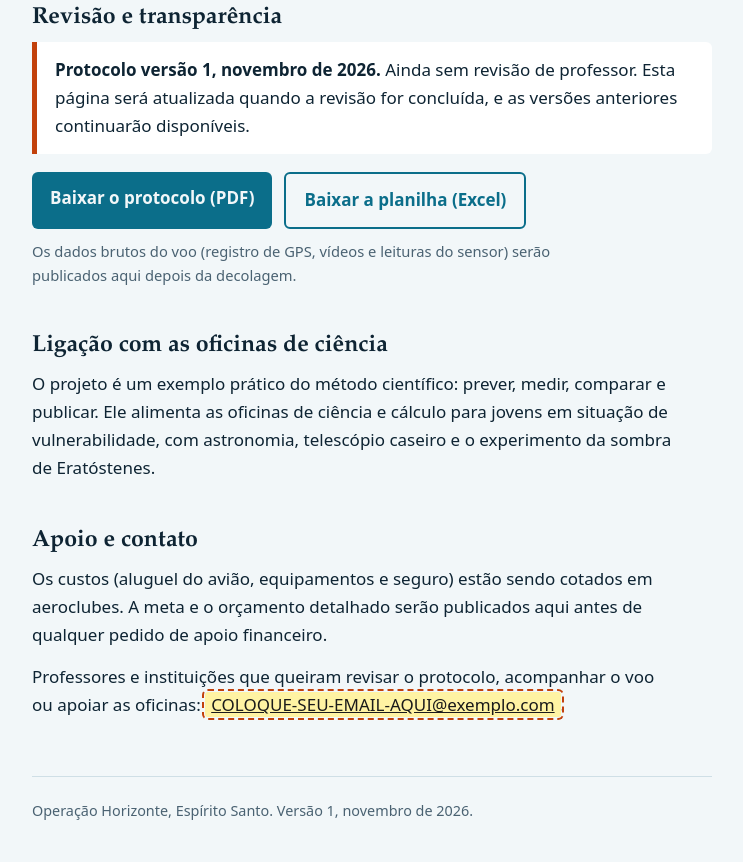
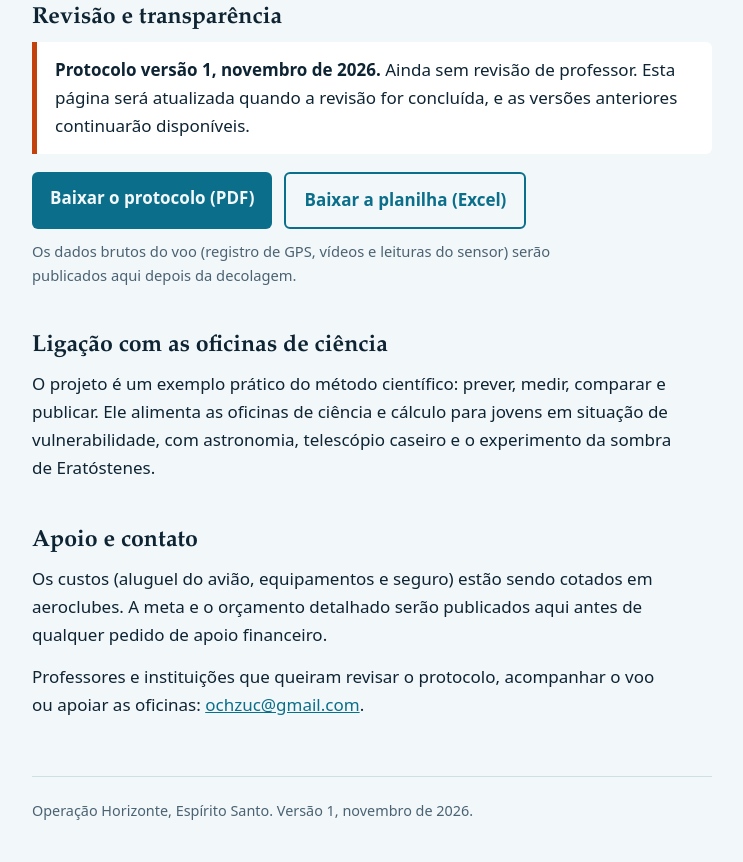
Before and after one commit to ratuif/Experimento, a plain HTML site: page index.html in a window 1280 px wide. Shown: the part 2151-3013 px from the top of the page, without its empty margins (268-1011 px from the left). Drawn offline with Linux system fonts and the light colour scheme.

Commit message:
Update and rename index (1).html to index.html

```diff
--- a/index (1).html
+++ b/index.html
@@ -174,7 +174,7 @@ footer{margin:56px 0 0;padding:22px 0 40px;border-top:1px solid var(--line);font
 /* ================================================================
    >>> COLOQUE SEU E-MAIL AQUI (troque só o texto entre aspas) <<<
    ================================================================ */
-var SEU_EMAIL = "COLOQUE-SEU-EMAIL-AQUI@exemplo.com";
+var SEU_EMAIL = "ochzuc@gmail.com";
 /* ================================================================ */
 
 (function () {
```
